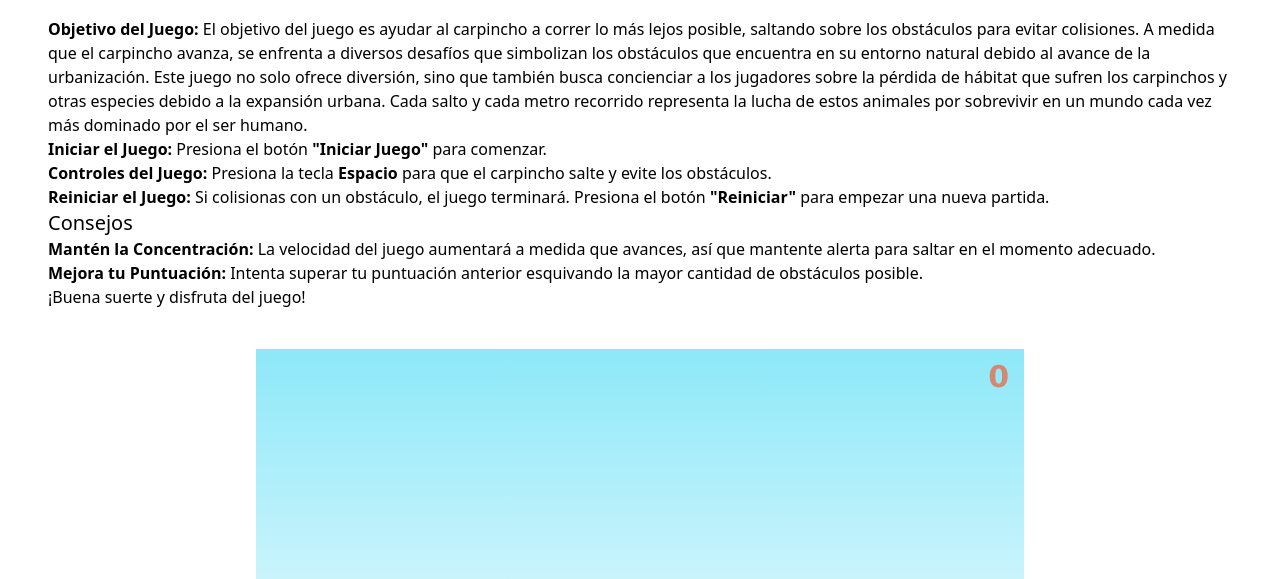
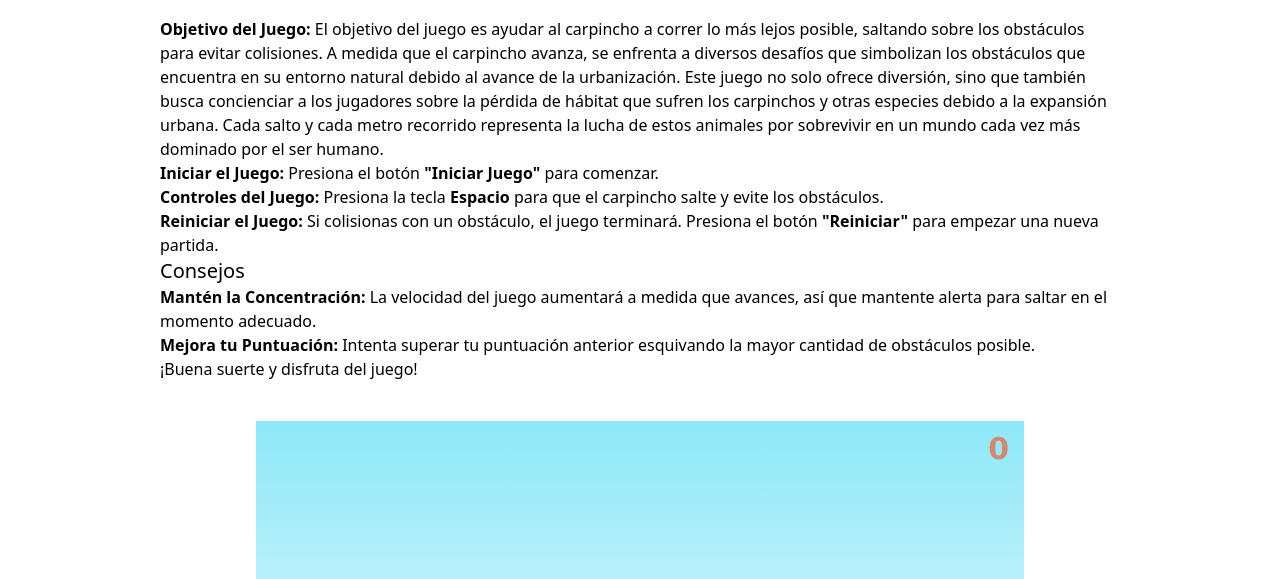
Before and after one commit to ivancruzado/CarpinchoGame, a plain HTML site: page index.html in a window 1280 px wide. Shown: the part 175-754 px from the top of the page. Drawn offline with nearby package versions, Linux system fonts and the light colour scheme.

Commit message:
Update index.html

```diff
--- a/index.html
+++ b/index.html
@@ -67,7 +67,7 @@
     <div class="pt-12 pb-4 text-3xl font-bold">
         <h1 style="color: black;">Carpincho Game</h1>
     </div>
-    <div class="instructions mx-4 lg:mx-12" style="color: black; text-align: start; margin-top: 20px; padding-bottom: 20px;">
+    <div class="instructions mx-4 lg:mx-40" style="color: black; text-align: start; margin-top: 20px; padding-bottom: 20px;">
         <p><strong>Objetivo del Juego:</strong> El objetivo del juego es ayudar al carpincho a correr lo más lejos posible, saltando sobre los obstáculos para evitar colisiones. A medida que el carpincho avanza, se enfrenta a diversos desafíos que simbolizan los obstáculos que encuentra en su entorno natural debido al avance de la urbanización. Este juego no solo ofrece diversión, sino que también busca concienciar a los jugadores sobre la pérdida de hábitat que sufren los carpinchos y otras especies debido a la expansión urbana. Cada salto y cada metro recorrido representa la lucha de estos animales por sobrevivir en un mundo cada vez más dominado por el ser humano.</p>
         <ul style="list-style-type: none; padding: 0;">
             <li><strong>Iniciar el Juego:</strong> Presiona el botón <strong>"Iniciar Juego"</strong> para comenzar.</li>
```
